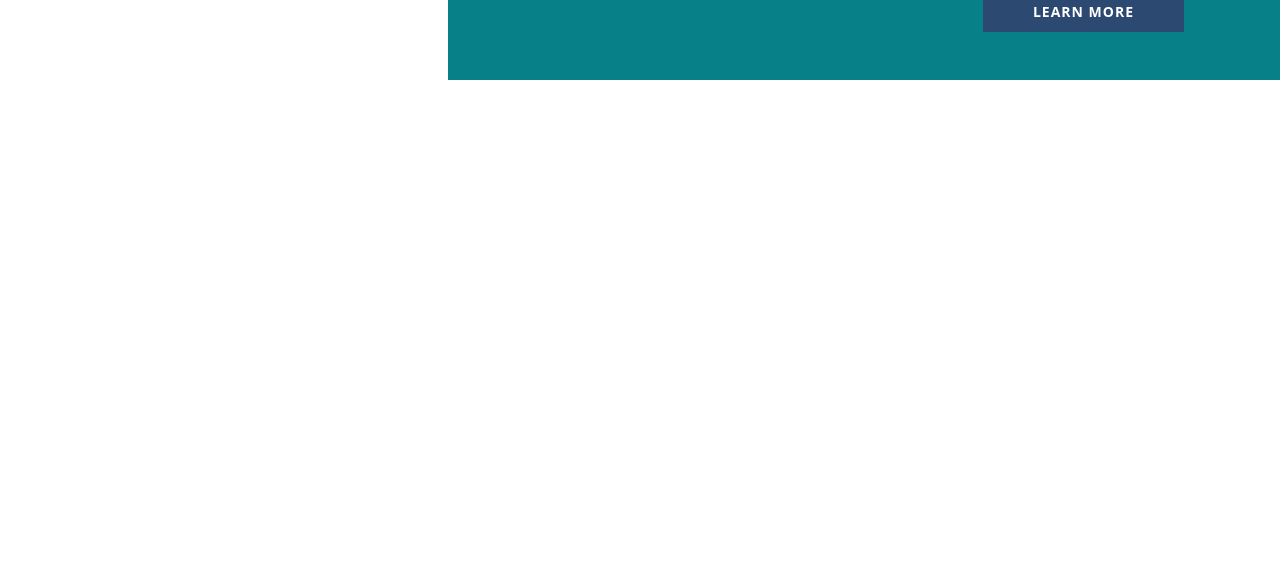
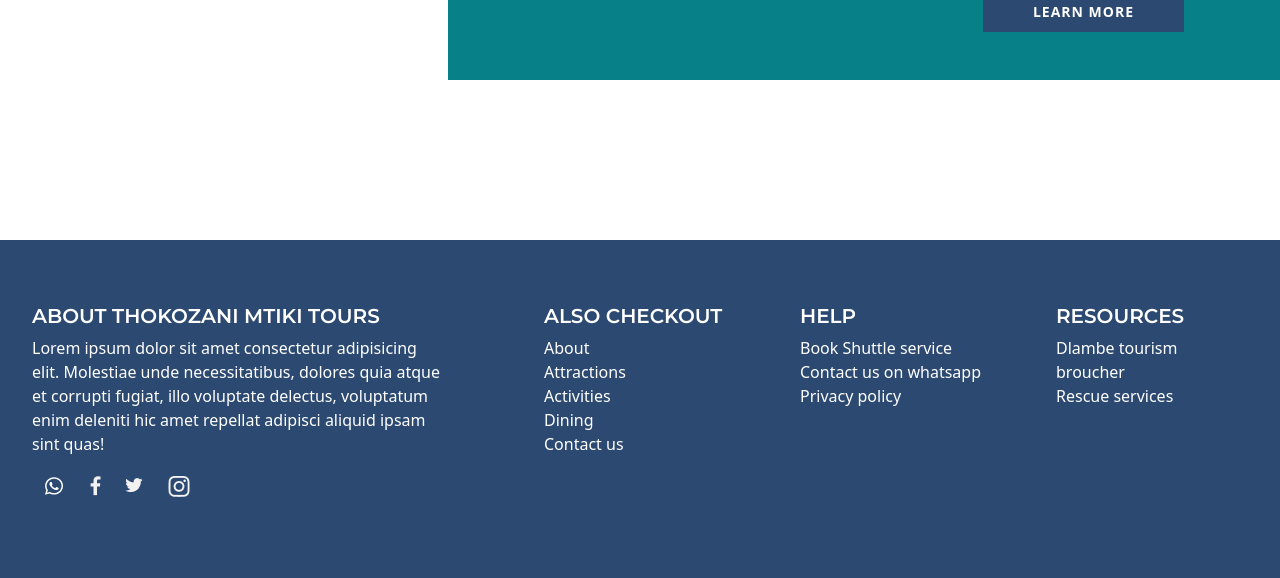
Before and after one commit to Spha88/thoko_django_app, a Django app: template templates/pages/index.html in a window 1280 px wide. Shown: the part 3215-3793 px from the top of the page. Before the commit the page ends 3295 px from the top, so only its background shows below. Run offline with Django 4.2, Linux system fonts and the light colour scheme; the template is opened without the code that fills it, so the values that code supplies are empty.

Commit message:
Add the footer section of the website

```diff
--- a/templates/partials/_footer.html
+++ b/templates/partials/_footer.html
@@ -0,0 +1,41 @@
+{% load static %}
+<footer id="site_footer">
+    <div id="footer_container">
+        <div>
+            <h4>About THokozani Mtiki Tours</h4>
+            <p>Lorem ipsum dolor sit amet consectetur adipisicing elit. Molestiae unde necessitatibus, dolores quia atque et corrupti fugiat, illo voluptate delectus, voluptatum enim deleniti hic amet repellat adipisci aliquid ipsam sint quas!</p>
+            <ul class="social_media_icons">
+                <li><a href=""><img src="{% static 'images/white_whatsapp.png' %}" alt="whatsapp link" /></a></li>
+                <li><a href=""><img src="{% static 'images/white_fb.png' %}" alt="facebook profile" /></a></li>
+                <li><a href=""><img src="{% static 'images/white_twitter.png' %}" alt="twitter handle" /></a></li>
+                <li><a href=""><img src="{% static 'images/white_insta.png' %}" alt="insta profile" /></a></li>
+            </ul>
+        </div>
+        <div>
+            <h4>Also checkout</h4>
+            <ul>
+                <li>About</li>
+                <li>Attractions</li>
+                <li>Activities</li>
+                <li>Dining</li>
+                <li>Contact us</li>
+            </ul>
+        </div>
+        <div>
+            <h4>Help</h4>
+            <ul>
+                <li>Book Shuttle service</li>
+                <li>Contact us on whatsapp</li>
+                <li>Privacy policy</li>
+            </ul>
+        </div>
+        <div>
+            <h4>Resources</h4>
+            <ul>
+                <li>Dlambe tourism broucher</li>
+                <li>Rescue services</li>
+            </ul>
+        </div>
+    </div>
+
+</footer>
--- a/thoko_website/scss/index.scss
+++ b/thoko_website/scss/index.scss
@@ -36,3 +36,6 @@ a {
 
 // Shuttle services section
 @import './partials/shuttle_services_section.scss';
+
+// Footer section
+@import './partials/footer_section.scss';
--- /dev/null
+++ b/thoko_website/scss/partials/footer_section.scss
@@ -0,0 +1,30 @@
+#site_footer {
+    background-color: $dark-blue;
+    color: $white;
+    #footer_container {
+        max-width: 1300px;
+        margin: 0 auto;
+        padding: 4em 0;
+        display: flex;
+        justify-content: space-between;
+        div {
+            width: 20%;
+            padding: 0 2em;
+            &:first-child {
+                width: 40%;
+                padding-right: 4em;
+            }
+            h4 { font-size: 20px}
+            ul {
+                list-style-type: none;
+                padding: 0;
+            }
+            ul.social_media_icons {
+                li {
+                    display: inline-block;
+                    margin: 0 10px;
+                }
+            }
+        }
+    }
+}
--- a/thoko_website/static/css/index.css
+++ b/thoko_website/static/css/index.css
@@ -374,4 +374,35 @@ a {
   outline: 1px solid #ffffff;
 }
 
+#site_footer {
+  background-color: #2C4971;
+  color: #ffffff;
+}
+#site_footer #footer_container {
+  max-width: 1300px;
+  margin: 0 auto;
+  padding: 4em 0;
+  display: flex;
+  justify-content: space-between;
+}
+#site_footer #footer_container div {
+  width: 20%;
+  padding: 0 2em;
+}
+#site_footer #footer_container div:first-child {
+  width: 40%;
+  padding-right: 4em;
+}
+#site_footer #footer_container div h4 {
+  font-size: 20px;
+}
+#site_footer #footer_container div ul {
+  list-style-type: none;
+  padding: 0;
+}
+#site_footer #footer_container div ul.social_media_icons li {
+  display: inline-block;
+  margin: 0 10px;
+}
+
 /*# sourceMappingURL=index.css.map */
```
Also changed, not shown: thoko_website/static/images/white_fb.png (added), thoko_website/static/images/white_insta.png (added), thoko_website/static/images/white_twitter.png (added), thoko_website/static/images/white_whatsapp.png (added), 1 other file.
